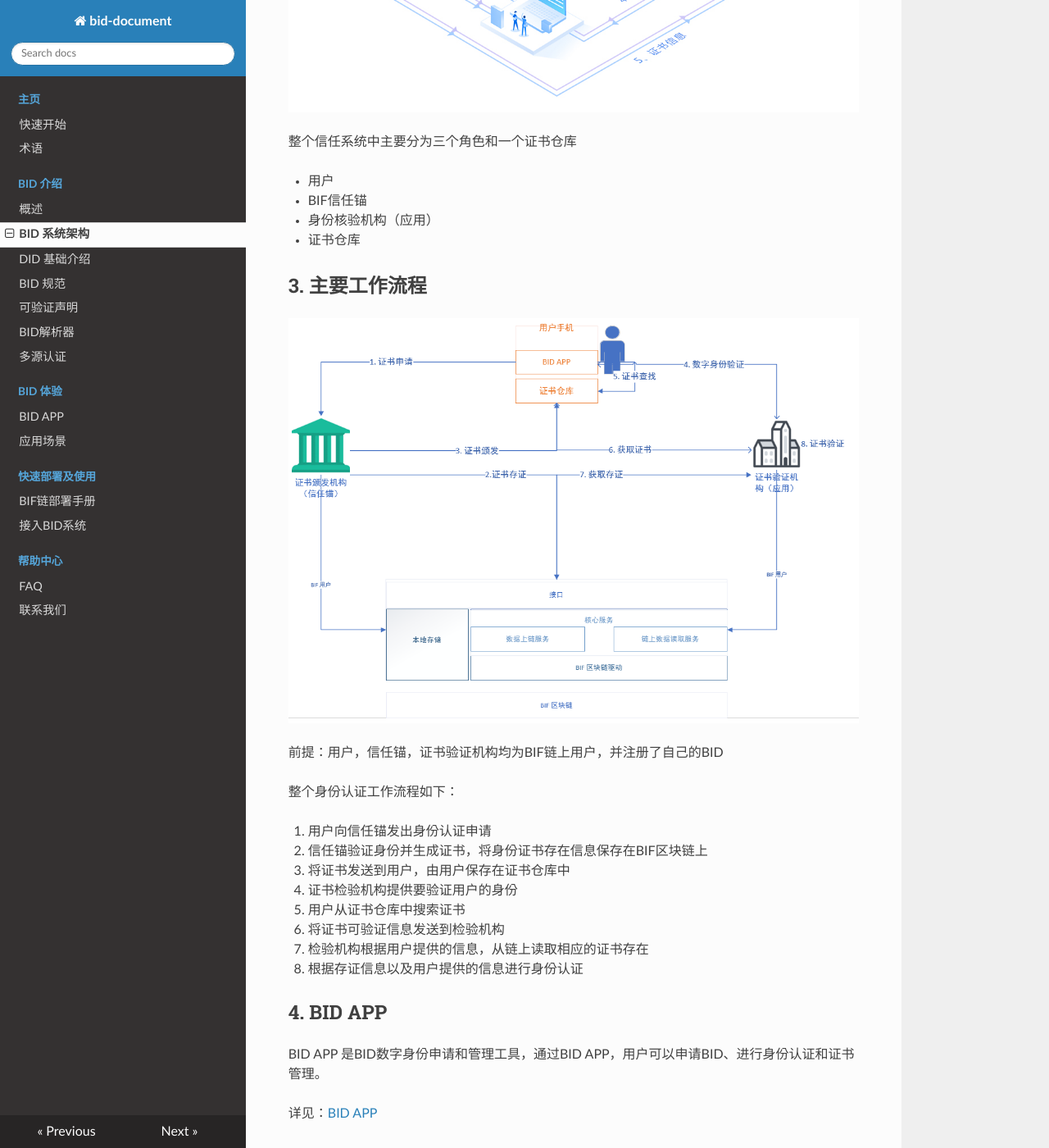
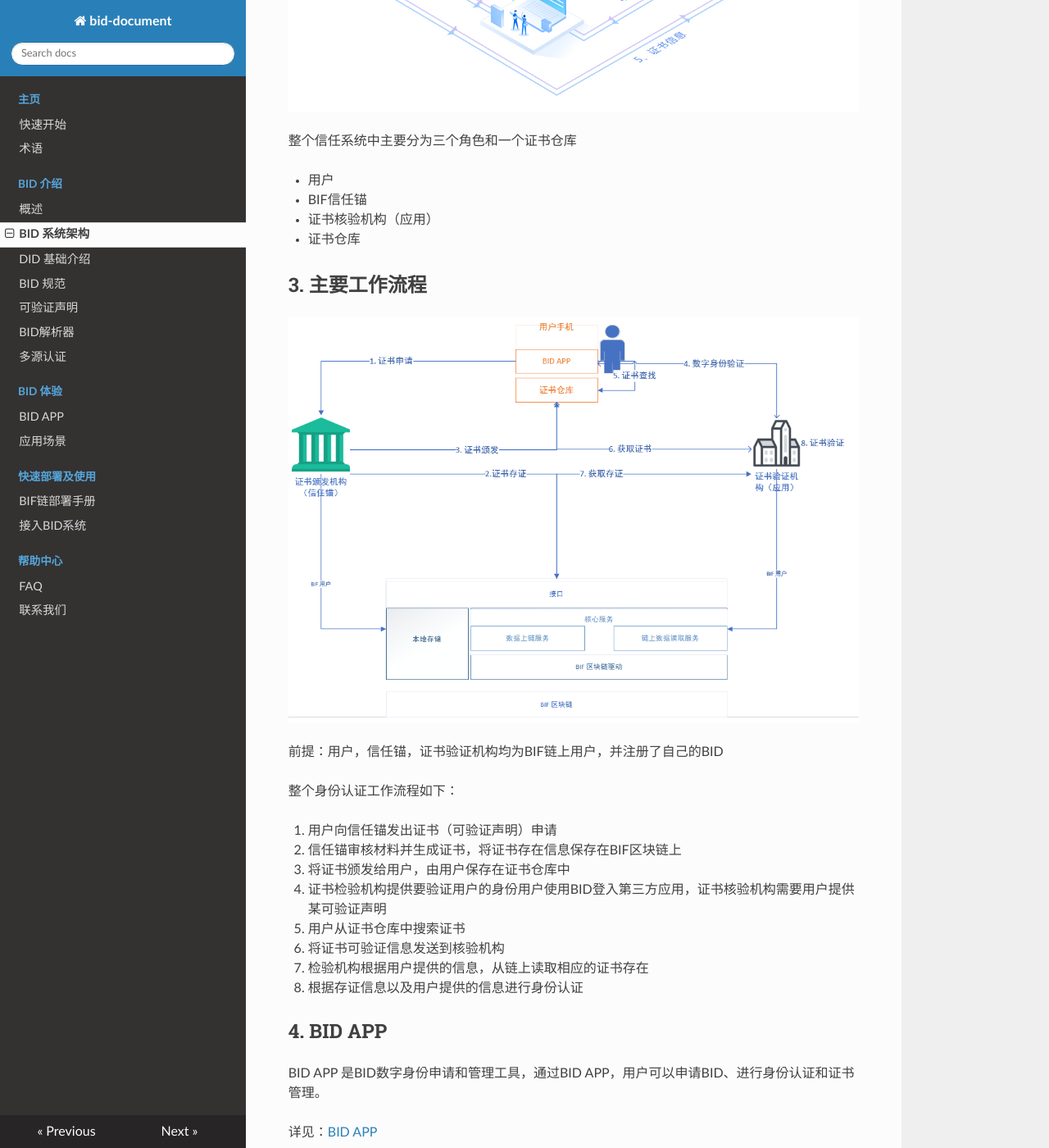
Before and after one commit to teleinfo-bif/bid-document, an MkDocs documentation site: the page built from docs/introduce/architecture.md, in a window 1280 px wide and 1400 px high, scrolled down 1371 px. Shown: the whole window at 82% size. Built offline with MkDocs 1.6.1, drawn with Linux system fonts in a browser that asks for light colours; nearby versions of some CDN libraries; old or Windows-style settings are respelled for this version of MkDocs.

Commit message:
no message

```diff
--- a/docs/introduce/architecture.md
+++ b/docs/introduce/architecture.md
@@ -28,7 +28,7 @@ BIF区块链是整合架构中的核心、基础，在BIF中实现了bid标识
 
 - 用户
 - BIF信任锚
-- 身份核验机构（应用）
+- 证书核验机构（应用）
 - 证书仓库
 
 ## 3. 主要工作流程
@@ -39,12 +39,12 @@ BIF区块链是整合架构中的核心、基础，在BIF中实现了bid标识
 
 整个身份认证工作流程如下：
 
-1.  用户向信任锚发出身份认证申请
-2. 信任锚验证身份并生成证书，将身份证书存在信息保存在BIF区块链上
-3. 将证书发送到用户，由用户保存在证书仓库中
-4. 证书检验机构提供要验证用户的身份
+1. 用户向信任锚发出证书（可验证声明）申请
+2. 信任锚审核材料并生成证书，将证书存在信息保存在BIF区块链上
+3. 将证书颁发给用户，由用户保存在证书仓库中
+4. 证书检验机构提供要验证用户的身份用户使用BID登入第三方应用，证书核验机构需要用户提供某可验证声明
 5. 用户从证书仓库中搜索证书
-6. 将证书可验证信息发送到检验机构
+6. 将证书可验证信息发送到核验机构
 7. 检验机构根据用户提供的信息，从链上读取相应的证书存在
 8. 根据存证信息以及用户提供的信息进行身份认证
 
```
Also changed, not shown: other parts of docs/introduce/architecture.md (+1 -1 lines), docs/introduce/summary.md (+5 -5 lines), docs/image/1577670672185.png (added).
